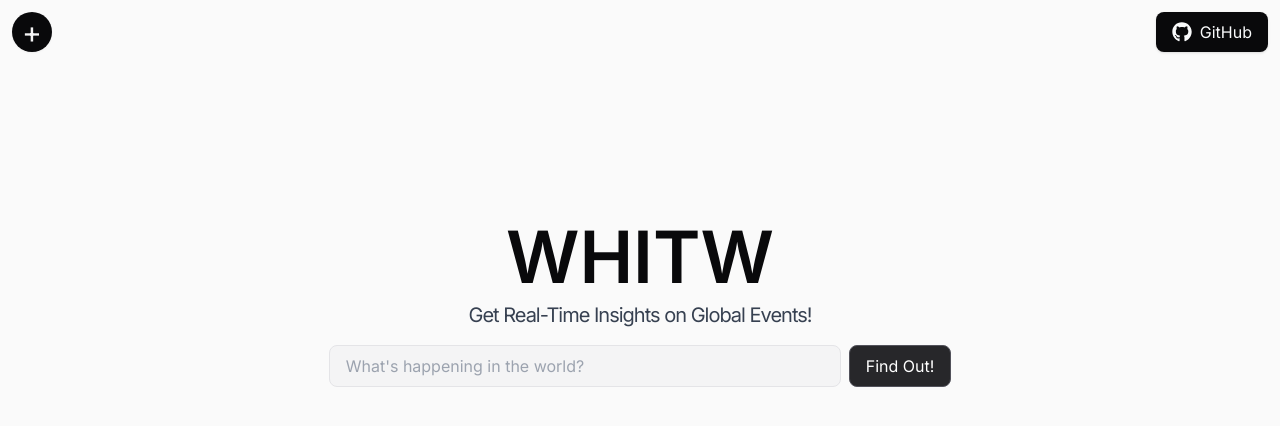
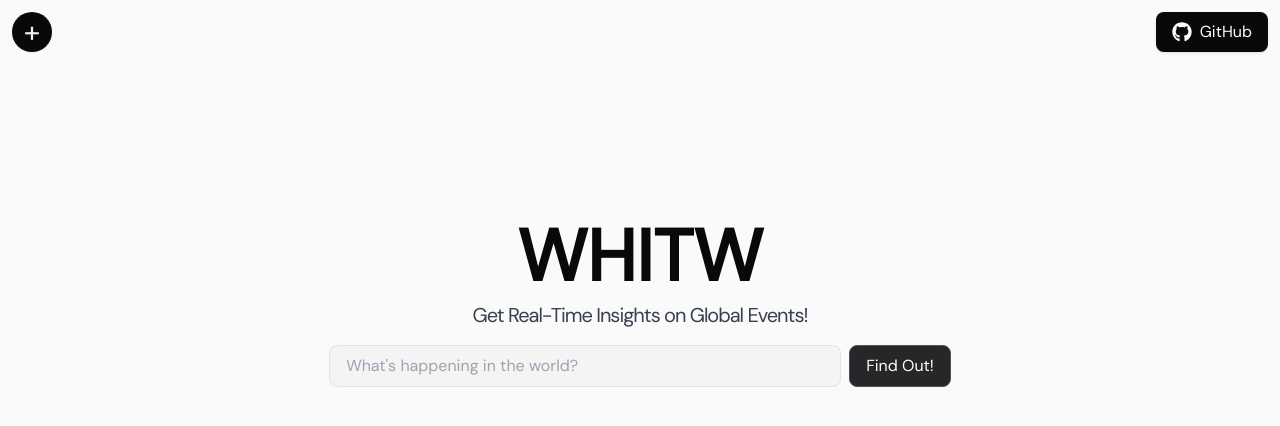
Before and after one commit to ahmadrafidev/whitw, a Next.js app: page / in a window 1280 px wide. Shown: the top 426 px of the page. Built offline with nearby package versions, Linux system fonts and the light colour scheme.

Commit message:
change font

```diff
--- a/app/layout.tsx
+++ b/app/layout.tsx
@@ -1,8 +1,13 @@
 import type { Metadata } from "next";
-import { Inter } from "next/font/google";
+
+import { DM_Sans } from "next/font/google";
+
 import "./globals.css";
 
-const inter = Inter({ subsets: ["latin"] });
+const dm_sans = DM_Sans({
+  weight: '400',
+  subsets: ["latin"]
+});
 
 export const metadata: Metadata = {
   title: "WHITW",
@@ -15,8 +20,8 @@ export default function RootLayout({
   children: React.ReactNode;
 }>) {
   return (
-    <html lang="en">
-      <body className={inter.className}>{children}</body>
+    <html lang="en" className={dm_sans.className}>
+      <body>{children}</body>
     </html>
   );
 }
```
